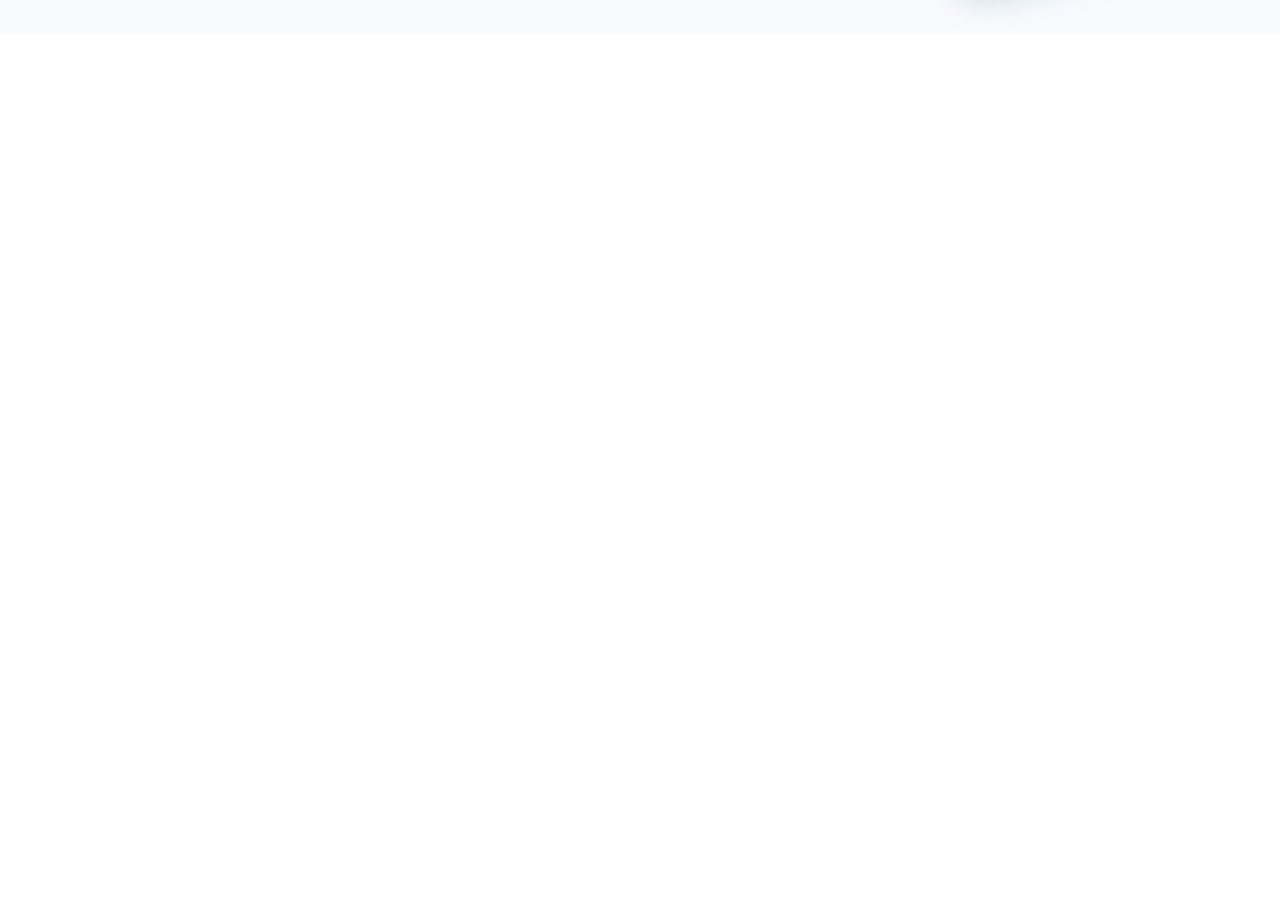
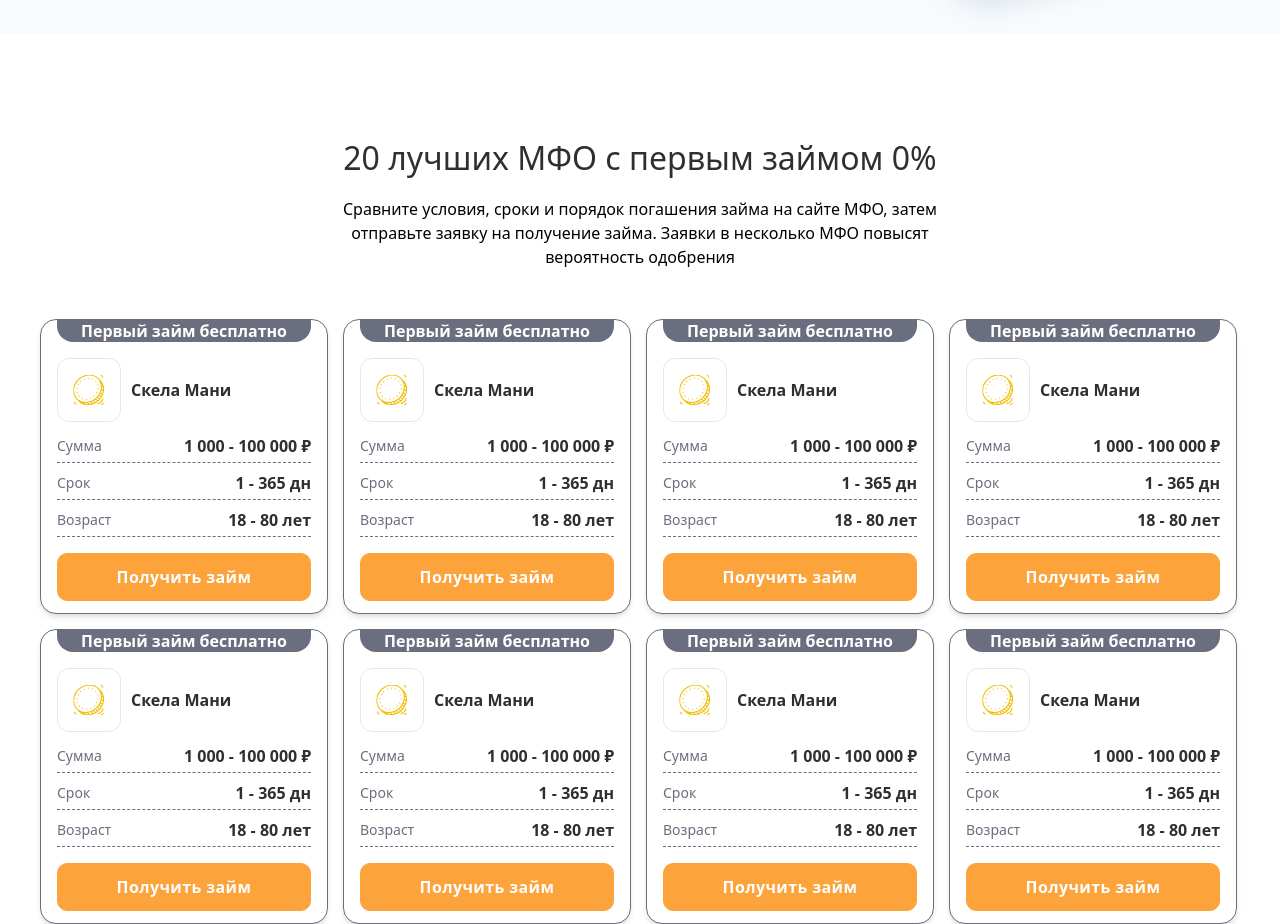
Before and after one commit to 1zzat1lla-Fayzullayev/zaymov, a React (Vite) app: page / in a window 1280 px wide. Shown: the part 584-1508 px from the top of the page. Before the commit the page ends 800 px from the top, so only its background shows below. Built offline with nearby package versions, Linux system fonts and the light colour scheme.

Commit message:
add card

```diff
--- a/src/App.jsx
+++ b/src/App.jsx
@@ -1,3 +1,4 @@
+import CardSection from "./components/cardSection";
 import Hero from "./components/hero";
 import Navbar from "./components/navbar";
 
@@ -6,6 +7,7 @@
     <>
       <Navbar />
       <Hero />
+      <CardSection />
     </>
   );
 }
--- /dev/null
+++ b/src/components/card.jsx
@@ -0,0 +1,68 @@
+import { cardData } from "../data/cardData";
+
+function Card() {
+  return (
+    <>
+      {cardData.map((card) => (
+        <a
+          className="offer offer_usp_inside block w-[288px]  transition-transform transform hover:scale-105 hover:shadow-lg duration-300"
+          target="_blank"
+          rel="noopener noreferrer"
+          href={card.cardLink}
+          key={card.cardName}
+        >
+          <div className="border border-[#6a6e7e] flex flex-col justify-between rounded-[16px] overflow-hidden bg-white shadow-md hover:shadow-xl transition-shadow duration-300">
+            <span className="inline-block ml-[16px] mr-[16px] px-[6px] py-[3px] break-words text-center leading-[16px] font-[600] bg-[#6a6e7e] text-white rounded-b-[16px]">
+              Первый займ бесплатно
+            </span>
+
+            <div className="offer__row">
+              <div className="px-[16px] pt-[16px]">
+                <div className="flex items-center gap-[10px]">
+                  <div className="flex items-center justify-center flex-shrink-0 w-[64px] h-[64px] overflow-hidden rounded-[12px] bg-white border border-gray-200">
+                    <img
+                      src={card.cardImage}
+                      className="object-contain w-full h-full"
+                    />
+                  </div>
+                  <p className="text-[#2f2f2f] font-semibold truncate text-[16px]">
+                    {card.cardName}
+                  </p>
+                </div>
+
+                <div className="flex flex-col mt-[12px] space-y-[8px]">
+                  <span className="flex justify-between items-center text-[14px] font-medium text-[#6a6e7e] border-b border-dashed border-[#6a6e7e] pb-1">
+                    Сумма
+                    <span className="text-[#2f2f2f] text-[16px] font-bold">
+                      {card.cardPrice}
+                    </span>
+                  </span>
+
+                  <span className="flex justify-between items-center text-[14px] font-medium text-[#6a6e7e] border-b border-dashed border-[#6a6e7e] pb-1">
+                    Срок
+                    <span className="text-[#2f2f2f] text-[16px] font-bold">
+                      {card.cardDedline}
+                    </span>
+                  </span>
+
+                  <span className="flex justify-between items-center text-[14px] font-medium text-[#6a6e7e] border-b border-dashed border-[#6a6e7e] pb-1">
+                    Возраст
+                    <span className="text-[#2f2f2f] text-[16px] font-bold">
+                      {card.cardYear}
+                    </span>
+                  </span>
+                </div>
+              </div>
+
+              <span className="mt-[16px] my-[12px] mx-[16px] flex items-center justify-center px-[10px] py-[12px] font-semibold text-[16px] leading-[22px] rounded-[10px] tracking-wide border border-[#fca33b] bg-[#fca33b] text-white cursor-pointer hover:bg-[#ffb64c] hover:shadow-md transition-colors duration-300">
+                Получить займ
+              </span>
+            </div>
+          </div>
+        </a>
+      ))}
+    </>
+  );
+}
+
+export default Card;
--- /dev/null
+++ b/src/components/cardSection.jsx
@@ -0,0 +1,28 @@
+import Wrapper from "../layout/wrapper";
+import Card from "./card";
+
+function CardSection() {
+  return (
+    <>
+      <Wrapper>
+        <div className="flex flex-col">
+          <div className="flex items-center flex-col text-center mt-[100px]">
+            <h2 className="text-[#2f2f2f] text-[32px] font-[500]">
+              20 лучших МФО с первым займом 0%
+            </h2>
+            <p className="max-w-[650px] ml-auto mr-auto mt-[15px]">
+              Сравните условия, сроки и порядок погашения займа на сайте МФО,
+              затем отправьте заявку на получение займа. Заявки в несколько МФО
+              повысят вероятность одобрения
+            </p>
+          </div>
+          <div className="mt-[50px] flex flex-wrap items-start justify-center xl:justify-start  gap-[15px]">
+            <Card />
+          </div>
+        </div>
+      </Wrapper>
+    </>
+  );
+}
+
+export default CardSection;
--- a/src/components/hero.jsx
+++ b/src/components/hero.jsx
@@ -50,7 +50,10 @@
               </div>
             </div>
             <div className="relative">
-              <img src="/calculatorBg.svg" className="absolute right-[37%] hidden lg:block" />
+              <img
+                src="/calculatorBg.svg"
+                className="absolute right-[37%] hidden lg:block"
+              />
               <div className="rounded-[35px] absolute right-[37.40%] top-0 hidden lg:block">
                 <LoanCalc />
               </div>
--- /dev/null
+++ b/src/data/cardData.js
@@ -0,0 +1,74 @@
+export const cardData = [
+  {
+    cardName: "Скела Мани",
+    cardPrice: "1 000 - 100 000 ₽",
+    cardDedline: "1 - 365 дн",
+    cardYear: "18 - 80 лет",
+    cardImage: "/card1.svg",
+    cardLink:
+      "https://trkleads.ru/aff_c?aff_id=209803&pltfm_id=1316129&offer_id=11467&erid=2W5zFGrnREx&sys_sub1=5835&sys_sub5=showcase-constructor&yid=1736781421560328754",
+  },
+  {
+    cardName: "Скела Мани",
+    cardPrice: "1 000 - 100 000 ₽",
+    cardDedline: "1 - 365 дн",
+    cardYear: "18 - 80 лет",
+    cardImage: "/card1.svg",
+    cardLink:
+      "https://trkleads.ru/aff_c?aff_id=209803&pltfm_id=1316129&offer_id=11467&erid=2W5zFGrnREx&sys_sub1=5835&sys_sub5=showcase-constructor&yid=1736781421560328754",
+  },
+  {
+    cardName: "Скела Мани",
+    cardPrice: "1 000 - 100 000 ₽",
+    cardDedline: "1 - 365 дн",
+    cardYear: "18 - 80 лет",
+    cardImage: "/card1.svg",
+    cardLink:
+      "https://trkleads.ru/aff_c?aff_id=209803&pltfm_id=1316129&offer_id=11467&erid=2W5zFGrnREx&sys_sub1=5835&sys_sub5=showcase-constructor&yid=1736781421560328754",
+  },
+  {
+    cardName: "Скела Мани",
+    cardPrice: "1 000 - 100 000 ₽",
+    cardDedline: "1 - 365 дн",
+    cardYear: "18 - 80 лет",
+    cardImage: "/card1.svg",
+    cardLink:
+      "https://trkleads.ru/aff_c?aff_id=209803&pltfm_id=1316129&offer_id=11467&erid=2W5zFGrnREx&sys_sub1=5835&sys_sub5=showcase-constructor&yid=1736781421560328754",
+  },
+  {
+    cardName: "Скела Мани",
+    cardPrice: "1 000 - 100 000 ₽",
+    cardDedline: "1 - 365 дн",
+    cardYear: "18 - 80 лет",
+    cardImage: "/card1.svg",
+    cardLink:
+      "https://trkleads.ru/aff_c?aff_id=209803&pltfm_id=1316129&offer_id=11467&erid=2W5zFGrnREx&sys_sub1=5835&sys_sub5=showcase-constructor&yid=1736781421560328754",
+  },
+  {
+    cardName: "Скела Мани",
+    cardPrice: "1 000 - 100 000 ₽",
+    cardDedline: "1 - 365 дн",
+    cardYear: "18 - 80 лет",
+    cardImage: "/card1.svg",
+    cardLink:
+      "https://trkleads.ru/aff_c?aff_id=209803&pltfm_id=1316129&offer_id=11467&erid=2W5zFGrnREx&sys_sub1=5835&sys_sub5=showcase-constructor&yid=1736781421560328754",
+  },
+  {
+    cardName: "Скела Мани",
+    cardPrice: "1 000 - 100 000 ₽",
+    cardDedline: "1 - 365 дн",
+    cardYear: "18 - 80 лет",
+    cardImage: "/card1.svg",
+    cardLink:
+      "https://trkleads.ru/aff_c?aff_id=209803&pltfm_id=1316129&offer_id=11467&erid=2W5zFGrnREx&sys_sub1=5835&sys_sub5=showcase-constructor&yid=1736781421560328754",
+  },
+  {
+    cardName: "Скела Мани",
+    cardPrice: "1 000 - 100 000 ₽",
+    cardDedline: "1 - 365 дн",
+    cardYear: "18 - 80 лет",
+    cardImage: "/card1.svg",
+    cardLink:
+      "https://trkleads.ru/aff_c?aff_id=209803&pltfm_id=1316129&offer_id=11467&erid=2W5zFGrnREx&sys_sub1=5835&sys_sub5=showcase-constructor&yid=1736781421560328754",
+  },
+];
--- a/src/index.css
+++ b/src/index.css
@@ -1,4 +1,6 @@
 @import url('https://fonts.googleapis.com/css2?family=Montserrat:ital,wght@0,100..900;1,100..900&display=swap');
+@import url('https://fonts.googleapis.com/css2?family=Inter:ital,opsz,wght@0,14..32,100..900;1,14..32,100..900&display=swap');
+@import url('https://fonts.googleapis.com/css2?family=Noto+Serif:ital,wght@0,100..900;1,100..900&display=swap');
 @tailwind base;
 @tailwind components;
 @tailwind utilities;
--- /dev/null
+++ b/src/shared/blueButton.jsx
@@ -0,0 +1,15 @@
+/* eslint-disable react/prop-types */
+function BlueButton({ buttonName }) {
+    return (
+      <button className="relative w-full max-w-[455px] h-[70px] sm:h-[80px] md:h-[90px] rounded-[16px] sm:rounded-[18px] md:rounded-[22px] bg-[#2DA5E1] font-Inter text-white text-[20px] sm:text-[24px] md:text-[30px] text-center flex justify-center items-center px-4">
+        <span>{buttonName}</span>
+        <img
+          src="/tg.png"
+          alt="Telegram Icon"
+          className="absolute right-2 sm:right-[-5%] md:right-[-10%] "
+        />
+      </button>
+    );
+  }
+
+  export default BlueButton;
--- /dev/null
+++ b/src/shared/greenButton.jsx
@@ -0,0 +1,13 @@
+/* eslint-disable react/prop-types */
+function GreenButton({ buttonName, secondName }) {
+  return (
+    <>
+      <button className="text-[white] bg-[#22CA00] rounded-[22px] w-[355px] h-[90px] flex justify-center items-center font-Inter flex-col">
+        <span className="text-[30px]">{buttonName}</span>
+        <span className="text-[15px]">{secondName}</span>
+      </button>
+    </>
+  );
+}
+
+export default GreenButton;
--- a/tailwind.config.js
+++ b/tailwind.config.js
@@ -7,7 +7,9 @@
   theme: {
     extend: {
       fontFamily: {
-        Montserrat: ["Montserrat", "serif"]
+        Montserrat: ["Montserrat", "serif"],
+        Inter: ["Inter", "serif"],
+        NotoSerif: ["Noto Serif", "serif"],
       }
     },
   },
```
Also changed, not shown: public/card1.svg (added), public/tg.png (added).
